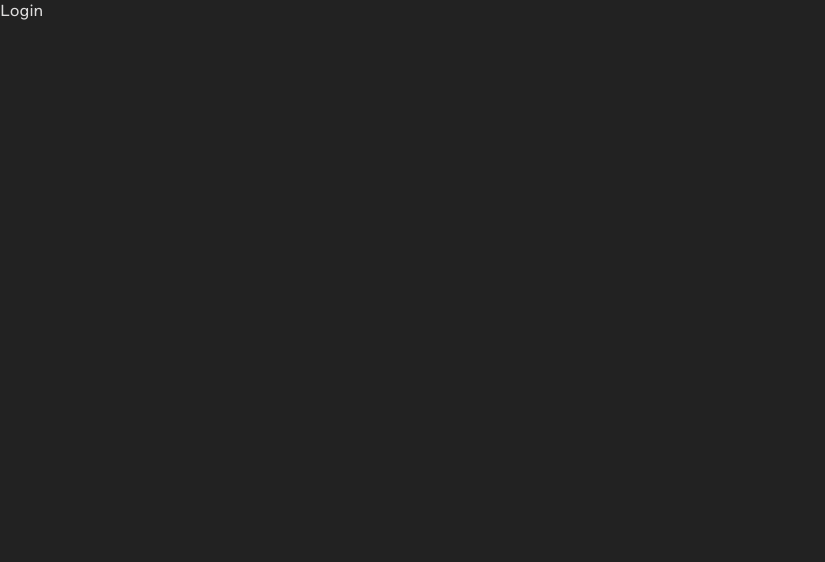
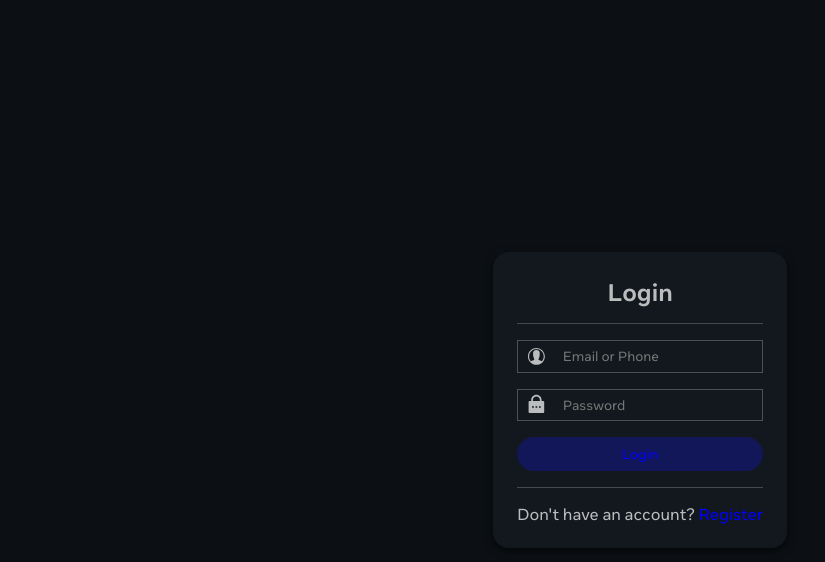
Before and after one commit to nishantchaurasiya22/Insta_Clone, a React (Vite) app in the folder frontend/: page / in a window 1280 px wide. Shown: the top 562 px of the page, without its empty margins (0-825 px from the left). Built offline with nearby package versions, Linux system fonts and the light colour scheme.

Commit message:
basic styles auth pages login and register

```diff
--- a/frontend/package.json
+++ b/frontend/package.json
@@ -12,6 +12,7 @@
   "dependencies": {
     "react": "^19.2.8",
     "react-dom": "^19.2.8",
+    "react-icons": "^5.7.0",
     "react-router": "^8.3.1",
     "sass": "^1.103.1"
   },
--- a/frontend/src/features/auth/pages/Login.jsx
+++ b/frontend/src/features/auth/pages/Login.jsx
@@ -1,8 +1,28 @@
-import React from 'react'
-
+import "../styles/form.scss"
+import { RiLockPasswordFill } from "react-icons/ri";
+import { IoIosContact } from "react-icons/io";
+import { Link } from "react-router";
 const Login = () => {
   return (
-    <div>Login</div>
+  <main>
+      <div className='auth-section'>
+      <h1 className='auth-title'>Login</h1>
+      <form className='auth-form-section'>
+       <div className="input-section">
+        <IoIosContact />
+         <input type="text" placeholder='Email or Phone' />
+       </div>
+        <div className="input-section">
+          <RiLockPasswordFill />
+          <input type="password" placeholder='Password'/>
+        </div>
+        <button>Login</button>
+      </form>
+      <div className="auth-form-link">
+          <p>Don't have an account? <Link className="link" to="register">Register</Link> </p>
+      </div>
+    </div>
+  </main>
   )
 }
 
--- a/frontend/src/features/auth/pages/Register.jsx
+++ b/frontend/src/features/auth/pages/Register.jsx
@@ -1,8 +1,41 @@
-import React from 'react'
+import "../styles/form.scss"
+import { RiLockPasswordFill } from "react-icons/ri";
+import { IoIosContact } from "react-icons/io";
+import { Link } from "react-router";
 
 const Register = () => {
   return (
-    <div>Register</div>
+    <main>
+         <div className='auth-section'>
+         <h1 className='auth-title'>Register</h1>
+         <form className='auth-form-section'>
+          <div className="input-section">
+           <IoIosContact />
+            <input type="text" placeholder='username' />
+          </div>
+          <div className="input-section">
+           <IoIosContact />
+            <input type="email" placeholder='Email' />
+          </div>
+          <div className="input-section">
+           <IoIosContact />
+            <input type="text" placeholder='bio' />
+          </div>
+          <div className="input-section">
+           <IoIosContact />
+            <input type="file" placeholder='profile image' />
+          </div>
+           <div className="input-section">
+             <RiLockPasswordFill />
+             <input type="password" placeholder='Password'/>
+           </div>
+           <button>Register</button>
+         </form>
+         <div className="auth-form-link">
+             <p>have an account? <Link className="link" to="/">Login</Link> </p>
+         </div>
+       </div>
+     </main>
   )
 }
 
--- a/frontend/src/features/auth/styles/form.scss
+++ b/frontend/src/features/auth/styles/form.scss
@@ -0,0 +1,74 @@
+main {
+    display: flex;
+    justify-content: center;
+    align-items: center;
+    width: 100%;
+    min-height: 100vh;
+
+    .auth-section {
+        margin: 1rem;
+        display: flex;
+
+        flex-direction: column;
+        gap: 1rem;
+        padding: 1.5rem;
+        background-color: #1c28305c;
+        overflow: hidden;
+        box-shadow: rgba(0, 0, 0, 0.616) 0px 3px 8px;
+        height: fit-content;
+        border-radius: 1rem;
+
+        .auth-title {
+            font-size: 1.5rem;
+            text-align: center;
+
+        }
+
+        .auth-form-section {
+            padding-block: 1rem;
+            border-block: 1px solid #bbbcbd4c;
+            display: flex;
+            flex-direction: column;
+            gap: 1rem;
+
+            button{
+                background-color: rgba(19, 19, 215, 0.314);
+                outline: none;
+                border: none;
+                padding: 0.5rem 1rem;
+                color: blue;
+                border-radius: 100px;
+                cursor: pointer;
+            }
+            .input-section{
+                display: flex;
+                border: 1px solid #bbbcbd58;
+                padding: 0.3rem 0.5rem;
+                gap: 1rem;
+                font-size: 1.3rem;
+
+                input{
+                    border: none;
+                    outline: none;
+                    color: #BBBCBD;
+                    background-color: transparent;
+                }
+
+            }
+
+        }
+
+        .auth-form-link{
+            p{
+                text-align: center;
+                font-size: 1rem;
+
+                .link{
+                    text-decoration: none;
+                    color: blue;
+                }
+            }
+        }
+    }
+
+}
--- a/frontend/src/styles/global.scss
+++ b/frontend/src/styles/global.scss
@@ -11,6 +11,6 @@
 html,body,#root{
     width: 100%;
     min-height: 100vh;
-    background-color: #222222;
-    color: rgb(222, 221, 221);
+    background-color: #0C1014;
+    color: #BBBCBD;
 }
```
Also changed, not shown: 1 other file (tests, documents, lock files or other folders).
